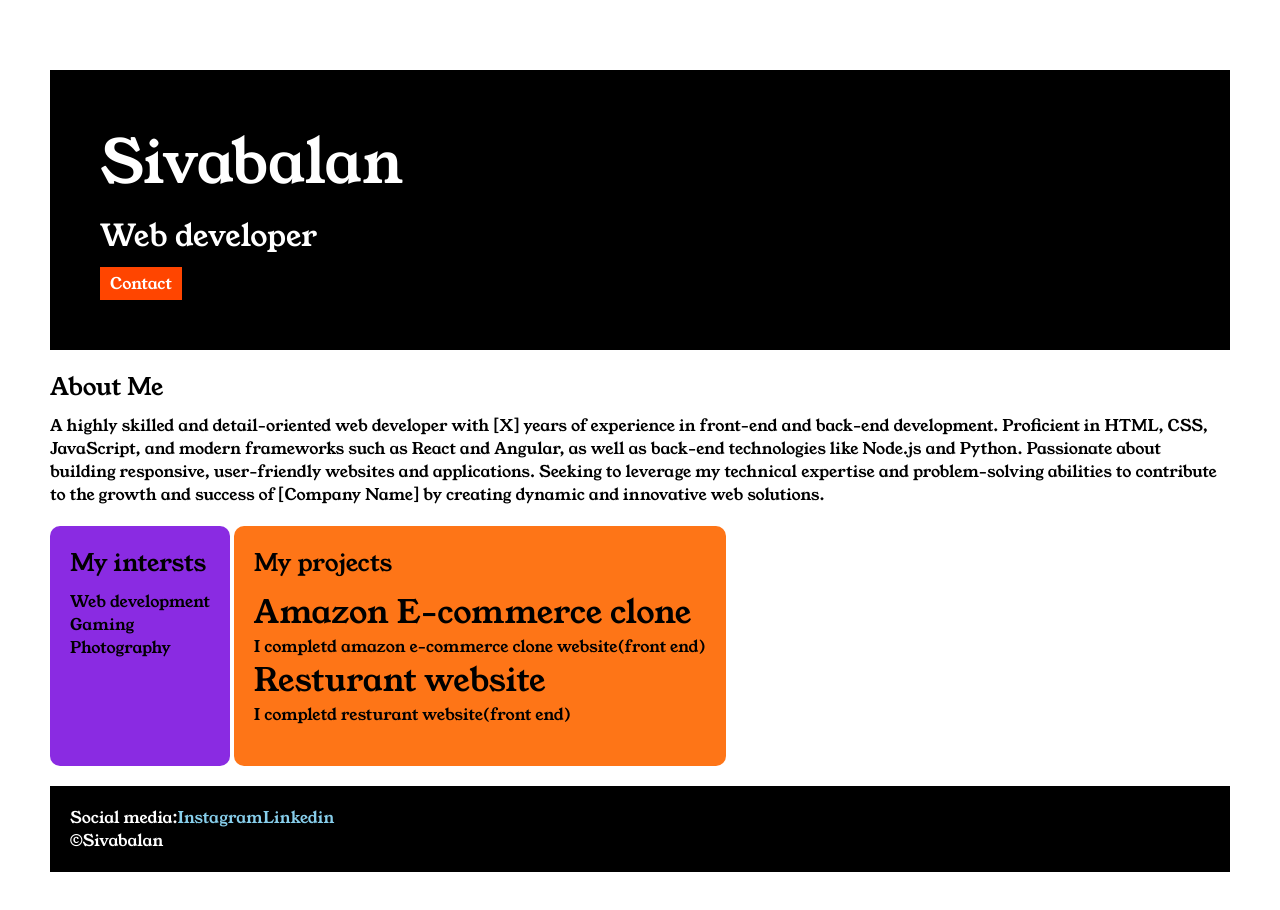
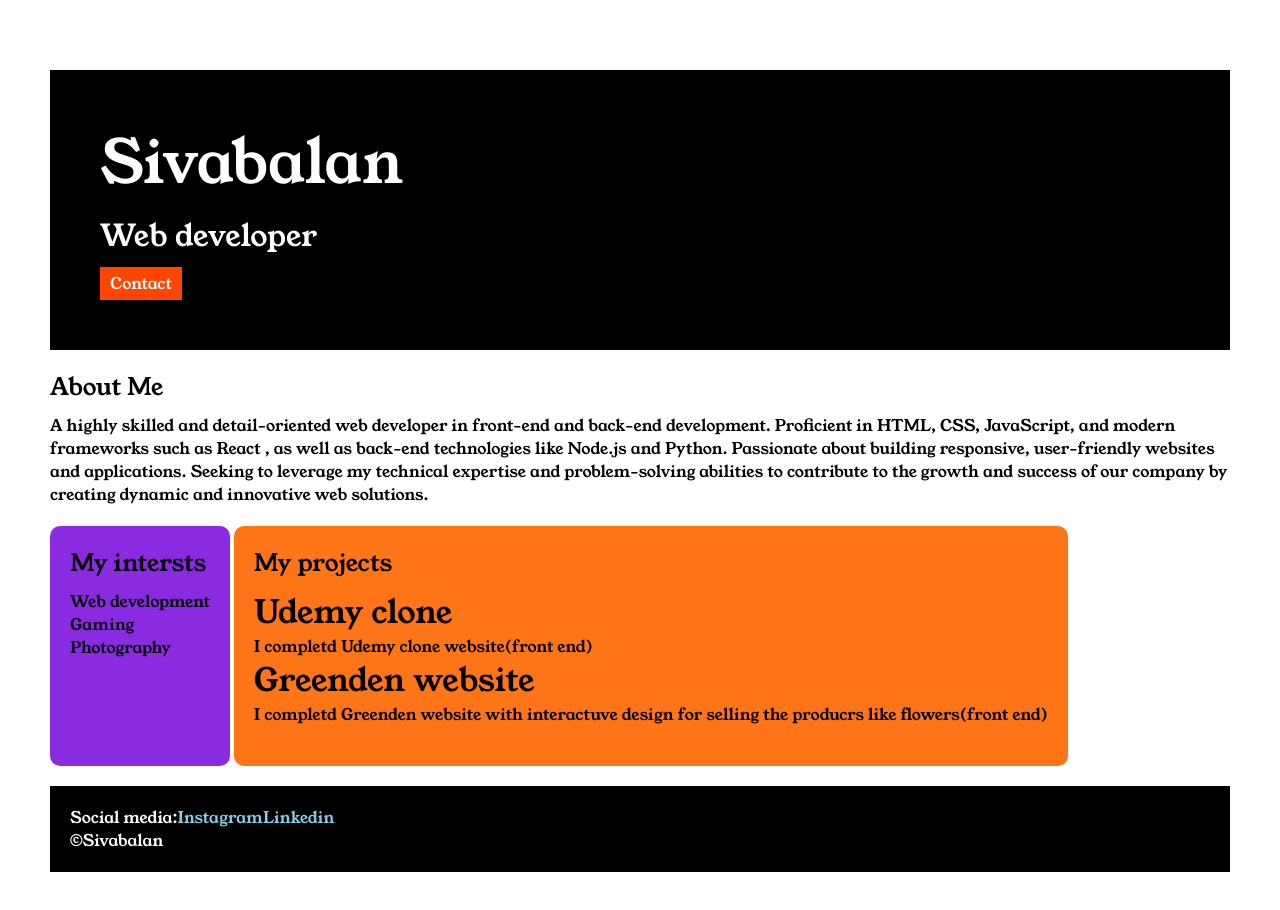
Before and after one commit to SIVABALAN-cmd/Portfolio-website, a plain HTML site: page index.html in a window 1280 px wide. Drawn offline with Linux system fonts and the light colour scheme.

Commit message:
few changes in code

```diff
--- a/index.html
+++ b/index.html
@@ -20,7 +20,7 @@
     <div class="section-two">
     <h2 class="section-two__title">About Me</h2>
 
-    <p class="section-two__desc">A highly skilled and detail-oriented web developer with [X] years of experience in front-end and back-end development. Proficient in HTML, CSS, JavaScript, and modern frameworks such as React and Angular, as well as back-end technologies like Node.js and Python. Passionate about building responsive, user-friendly websites and applications. Seeking to leverage my technical expertise and problem-solving abilities to contribute to the growth and success of [Company Name] by creating dynamic and innovative web solutions.
+    <p class="section-two__desc">A highly skilled and detail-oriented web developer  in front-end and back-end development. Proficient in HTML, CSS, JavaScript, and modern frameworks such as React , as well as back-end technologies like Node.js and Python. Passionate about building responsive, user-friendly websites and applications. Seeking to leverage my technical expertise and problem-solving abilities to contribute to the growth and success of our company by creating dynamic and innovative web solutions.
 
     </p>
     </div>
@@ -36,11 +36,11 @@
     <h2 class="section-four__title">My projects</h2>
 <ul class="section-four__desc">
 
-    <li><h1>Amazon E-commerce clone</h1>
-    <p>I completd amazon e-commerce clone website(front end)</p></li>
+    <li><h1>Udemy clone</h1>
+    <p>I completd Udemy clone website(front end)</p></li>
 
-        <li><h1>Resturant website</h1>
-            <p>I completd resturant website(front end)</p></li>
+        <li><h1>Greenden website</h1>
+            <p>I completd Greenden website with interactuve design for selling the producrs like flowers(front end)</p></li>
 
 </ul>
 </div>
```
